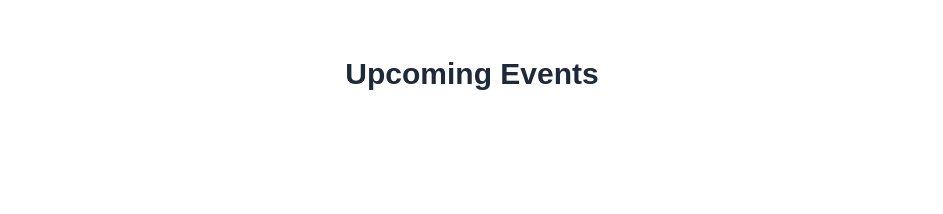
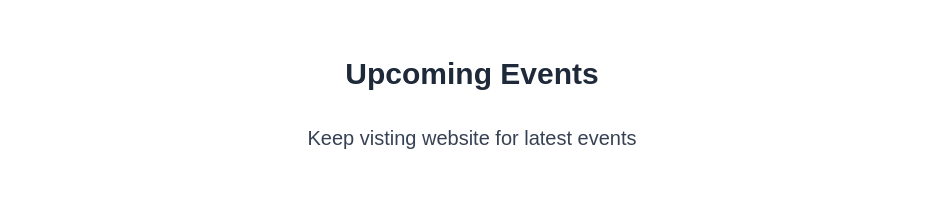
Before and after one commit to abdullah-waqar/ieee-society-website, a React (Vite) app in the folder frontend/: page / in a window 1280 px wide. Shown: the part 1500-1714 px from the top of the page, without its empty margins (168-1111 px from the left). Built offline with nearby package versions, Linux system fonts and the light colour scheme.

Commit message:
Refactor About, Events, and Join Us sections for improved layout and messaging

```diff
--- a/frontend/src/sections/EventsSection.jsx
+++ b/frontend/src/sections/EventsSection.jsx
@@ -37,7 +37,7 @@ export default function EventsSection({ isHeading = true }) {
             <p className="text-gray-700">{event.description}</p>
             <p className='bg-gray-400 text-white cursor-default w-[5rem] p-1.5 text-center text-black rounded-2xl'> <a >Passed</a></p>
           </motion.div>
-        )): <div className='flex justify-center items-center  w-[60vw] font-extrabold text-4xl'> <h1></h1> </div>}
+        )): <div className='col-span-full flex justify-center items-center  lg:text-xl text-xs'> <h1 className='text-gray-700'>Keep visting website for latest events</h1> </div>}
       </div>
     </section>
   );
--- a/frontend/src/sections/JoinUsSection.jsx
+++ b/frontend/src/sections/JoinUsSection.jsx
@@ -2,7 +2,7 @@ import { motion } from 'framer-motion';
 
 export default function JoinUsSection() {
   return (
-    <section className="py-16 px-4 sm:px-10 lg:ml-40 lg:mr-40 text-center">
+    <section className="py-0 px-4 sm:px-10 lg:ml-40 lg:mr-40 text-center">
       <h2 className="text-3xl font-bold text-black mb-8">Why Join IEEE?</h2>
 
       <div className="flex flex-col gap-12">
```
Also changed, not shown: frontend/src/pages/About.jsx (+0 -146 lines).
